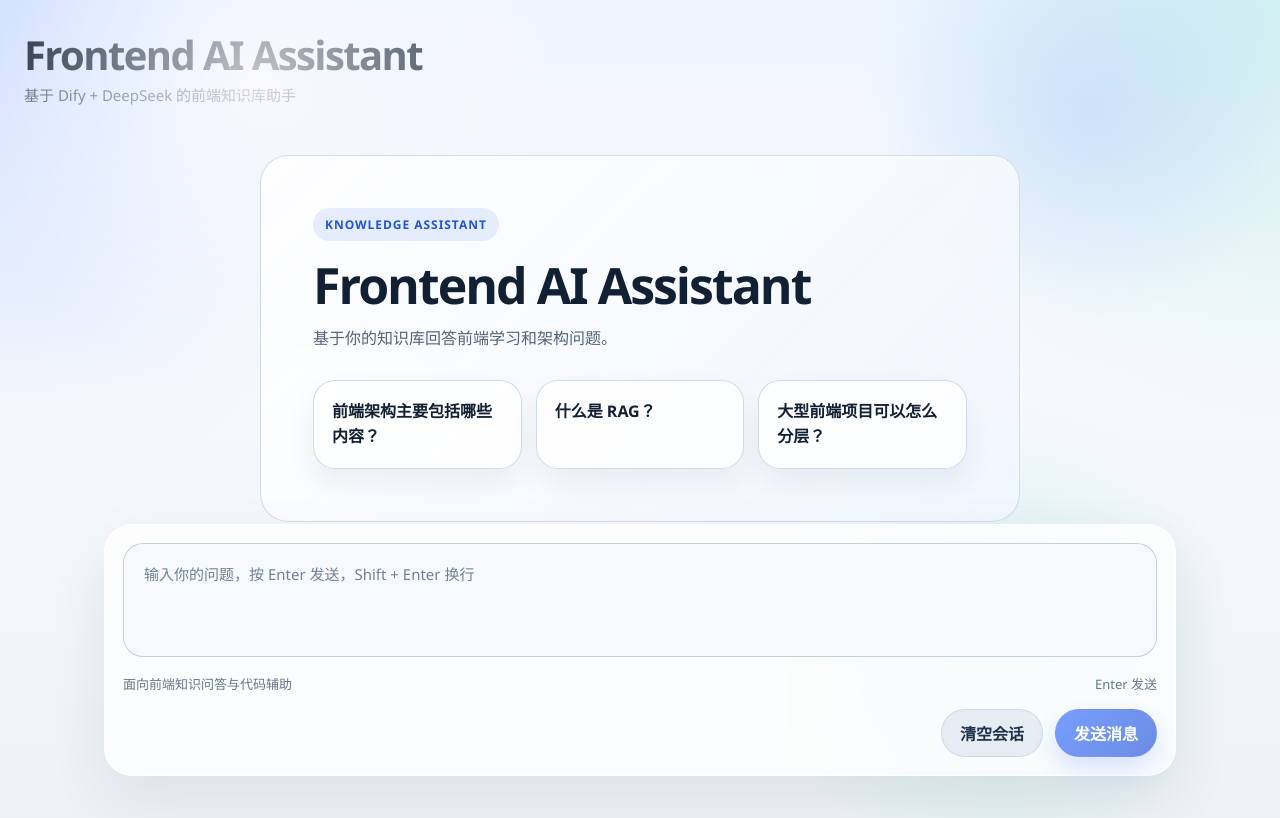
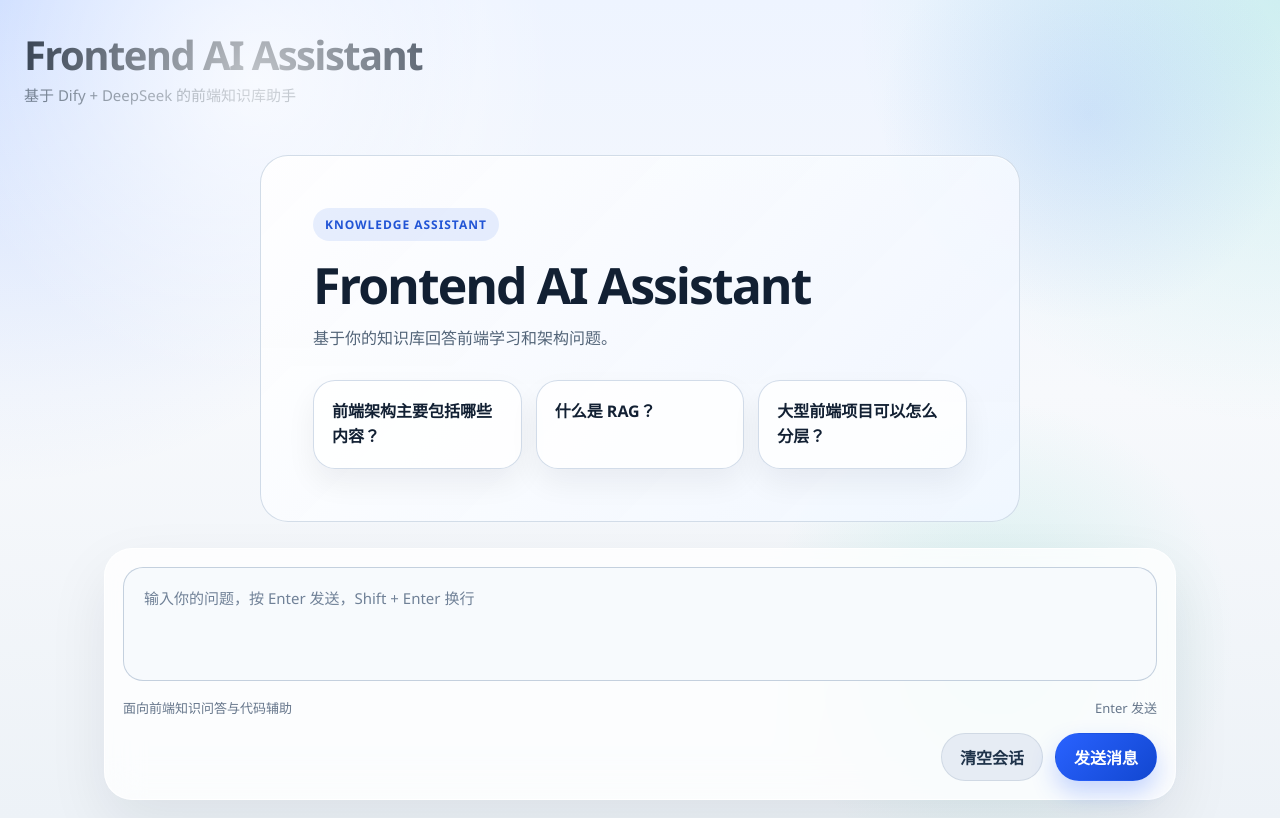
Before and after one commit to hewq/dify-chat-demo, a React (Vite) app: page / in a window 1280 px wide. Built offline with nearby package versions, Linux system fonts and the light colour scheme.

Commit message:
feat: 错误处理增强 + 停止生成

```diff
--- a/src/App.tsx
+++ b/src/App.tsx
@@ -1,4 +1,4 @@
-import { useState, useEffect } from "react";
+import { useState, useEffect, useRef } from "react";
 import { ChatWindow } from "./components/ChatWindow";
 import { ChatInput } from "./components/ChatInput";
 import { sendMessageToDifyStream } from "./api/difyStream";
@@ -15,6 +15,8 @@ function App() {
   const [conversationId, setConversationId] = useState<string | undefined>(
     initialState.conversationId,
   );
+
+  const abortControllerRef = useRef<AbortController | null>(null);
 
   useEffect(() => {
     saveChatState({
@@ -48,7 +50,12 @@ function App() {
     ]);
 
     try {
-      await sendMessageToDifyStream(text, conversationId, {
+      const abortController = new AbortController();
+      abortControllerRef.current = abortController;
+      await sendMessageToDifyStream(
+        text,
+        conversationId,
+        {
           onMessage: (chunk) => {
             setMessages((prev) => {
               const next = [...prev];
@@ -90,8 +97,14 @@ function App() {
           onDone: () => {
             setLoading(false);
           },
-      });
+        },
+        abortController.signal,
+      );
     } catch (error) {
+      if (error instanceof DOMException && error.name === "AbortError") {
+        return;
+      }
+
       console.error(error);
 
       setMessages((prev) => {
@@ -101,7 +114,10 @@ function App() {
         if (current) {
           next[assistantMessageIndex] = {
             ...current,
-            content: "请求失败，请稍后重试。",
+            content:
+              error instanceof Error
+                ? `请求失败：${error.message}`
+                : "请求失败，请稍后重试。",
           };
         }
 
@@ -109,7 +125,35 @@ function App() {
       });
 
       setLoading(false);
+      abortControllerRef.current = null;
     }
+  }
+
+  function handleStop() {
+    abortControllerRef.current?.abort();
+    abortControllerRef.current = null;
+    setLoading(false);
+
+    setMessages((prev) => {
+      const next = [...prev];
+      const last = next[next.length - 1];
+
+      if (last?.role === "assistant" && last.content.trim()) {
+        next[next.length - 1] = {
+          ...last,
+          content: `${last.content}\n\n_已停止生成_`,
+        };
+      }
+
+      if (last?.role === "assistant" && !last.content.trim()) {
+        next[next.length - 1] = {
+          ...last,
+          content: "_已停止生成_",
+        };
+      }
+
+      return next;
+    });
   }
 
   function handleClear() {
@@ -139,6 +183,7 @@ function App() {
         onChange={setInput}
         onSend={handleSend}
         onClear={handleClear}
+        onStop={handleStop}
       />
     </div>
   );
--- a/src/api/difyStream.ts
+++ b/src/api/difyStream.ts
@@ -16,6 +16,7 @@ export async function sendMessageToDifyStream(
   message: string,
   conversationId: string | undefined,
   callbacks: StreamCallbacks,
+  signal?: AbortSignal,
 ) {
   const response = await fetch("/api/chat/stream", {
     method: "POST",
@@ -26,6 +27,7 @@ export async function sendMessageToDifyStream(
       message,
       conversationId,
     }),
+    signal,
   });
 
   if (!response.ok) {
@@ -41,6 +43,12 @@ export async function sendMessageToDifyStream(
   let buffer = "";
 
   while (true) {
+    if (signal?.aborted) {
+      await reader.cancel();
+      callbacks.onDone?.();
+      return;
+    }
+
     const { done, value } = await reader.read();
 
     if (done) {
--- a/src/components/ChatInput.tsx
+++ b/src/components/ChatInput.tsx
@@ -4,6 +4,7 @@ type ChatInputProps = {
   onChange: (value: string) => void;
   onSend: () => void;
   onClear: () => void;
+  onStop: () => void;
 };
 
 export function ChatInput({
@@ -12,6 +13,7 @@ export function ChatInput({
   onChange,
   onSend,
   onClear,
+  onStop,
 }: ChatInputProps) {
   return (
     <div className="chat-input-bar">
@@ -39,13 +41,21 @@ export function ChatInput({
           <button className="secondary" onClick={onClear} disabled={loading}>
             清空会话
           </button>
-          <button
-            className="primary"
-            onClick={() => onSend()}
-            disabled={loading || value.trim() === ""}
-          >
-            {loading ? "回答中..." : "发送消息"}
-          </button>
+          {loading ? (
+            <button
+              className="primary"
+              onClick={() => onStop()}
+            >
+              停止生成
+            </button>
+          ) : (
+            <button
+              className="primary"
+              onClick={() => onSend()}
+            >
+              发送消息
+            </button>
+          )}
         </div>
       </div>
     </div>
--- a/src/index.css
+++ b/src/index.css
@@ -400,7 +400,7 @@ textarea:disabled {
 .chat-input-bar {
   position: fixed;
   left: 50%;
-  bottom: 24px;
+  bottom: 0;
   transform: translateX(-50%);
   width: min(1120px, 100%);
   padding: 0 24px;
```
Also changed, not shown: 1 other file (tests, documents, lock files or other folders). Lines whose indentation alone changed are shown as unchanged.
